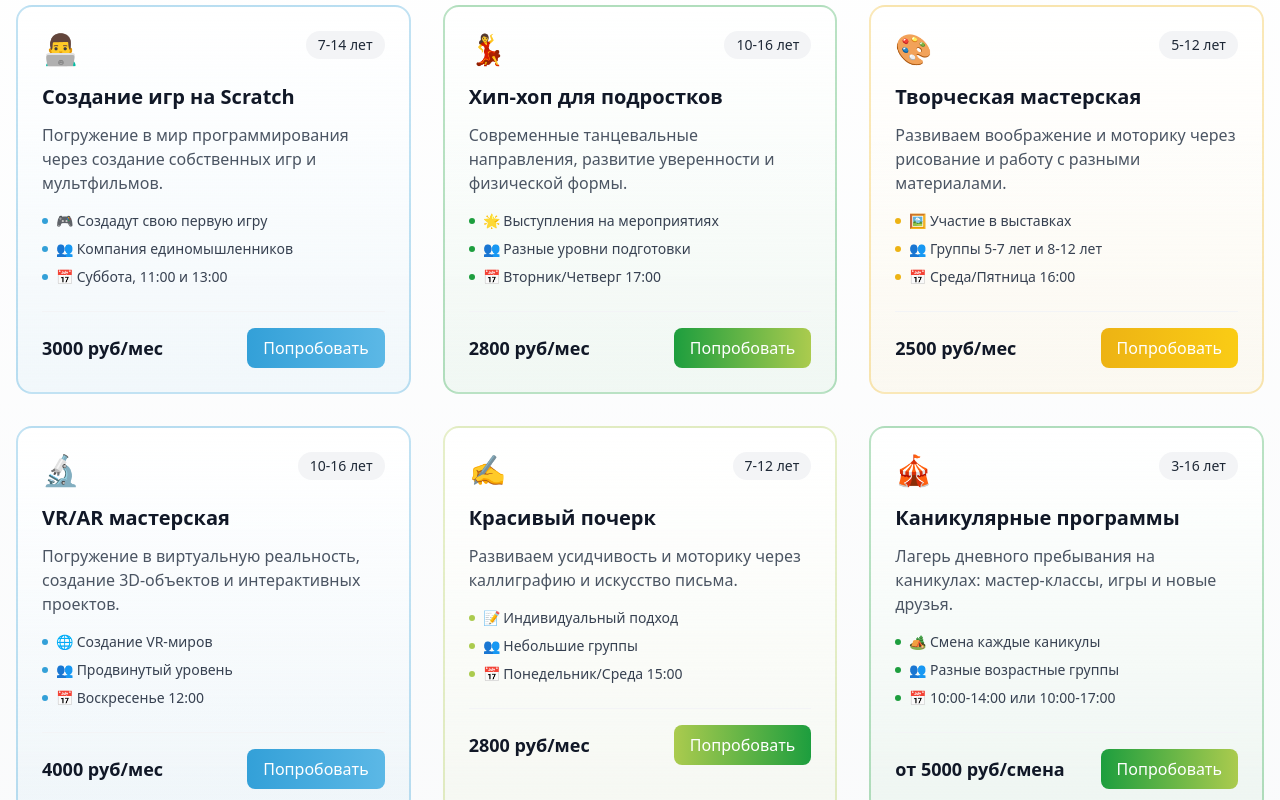
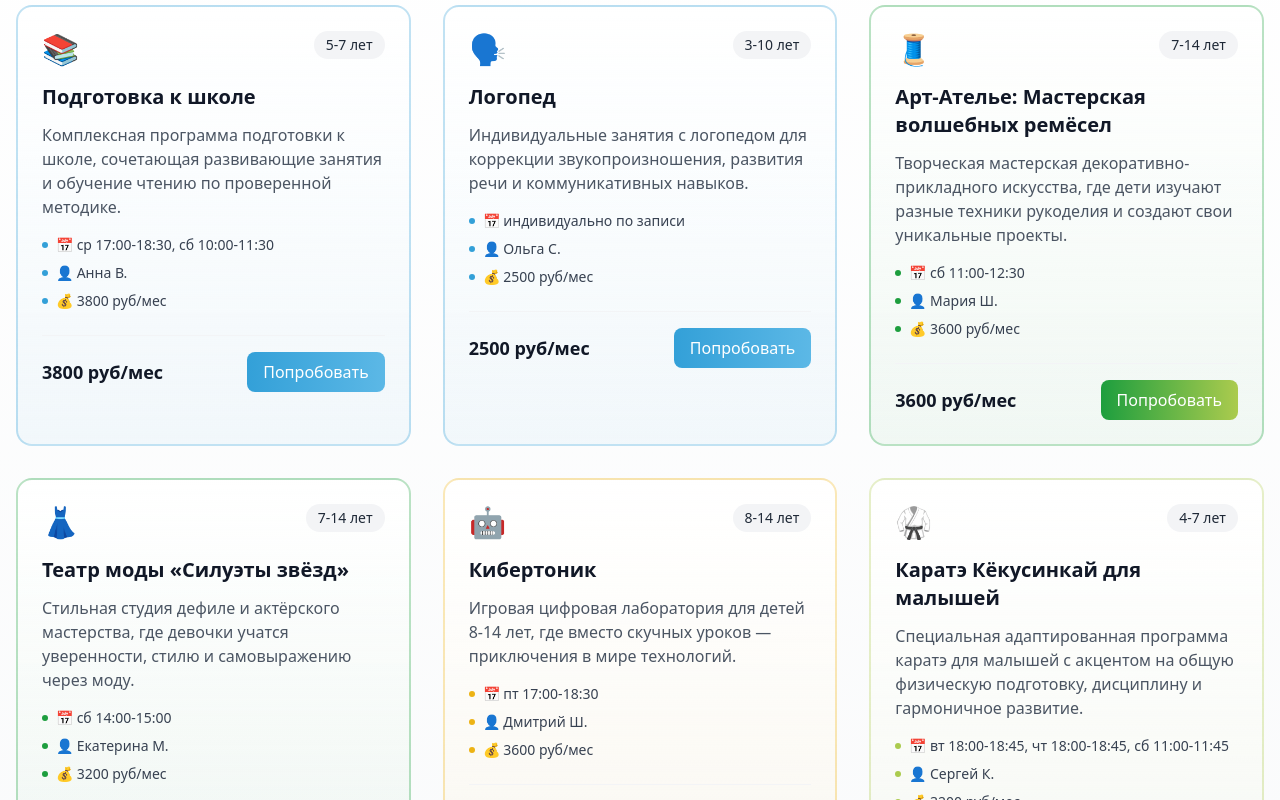
Before and after one commit to mirkato/clubveterok, a React (Vite) app: page / in a window 1280 px wide. Shown: the part 1660-2460 px from the top of the page. Built offline with nearby package versions, Linux system fonts and the light colour scheme.

Commit message:
Обновление компонента Programs для использования данных из programs-datas.ts и корректного отображения ТОП программ в заданном порядке

```diff
--- a/src/components/sections/Programs.tsx
+++ b/src/components/sections/Programs.tsx
@@ -1,63 +1,62 @@
 import React from 'react';
 import { Link } from 'react-router-dom';
+import { topPrograms } from '../../data/programs-datas';
+import type { Program } from '../../types/program-types';
+
+// Функция для преобразования heroBgColor в цветовую схему
+const getColorScheme = (heroBgColor: string) => {
+  switch (heroBgColor) {
+    case 'brand-blue':
+      return 'blue';
+    case 'brand-green':
+      return 'green';
+    case 'brand-orange':
+      return 'orange';
+    case 'brand-lightgreen':
+      return 'lightgreen';
+    default:
+      return 'blue';
+  }
+};
+
+// Функция для получения эмодзи по ID программы
+const getEmojiForProgram = (programId: string) => {
+  const emojiMap: Record<string, string> = {
+    'scratch': '👨‍💻',
+    'hip-hop': '💃',
+    'art-workshop': '🎨',
+    'vr-ar': '🔬',
+    'clean-writing': '✍️',
+    'holiday-programs': '🎪',
+    'school-prep': '📚',
+    'calligraphy': '✍️',
+    'functional-reading': '📖',
+    'logoped': '🗣️',
+    'art-atelier': '🧵',
+    'magic-brush': '🖌️',
+    'melody-canvas': '🎨',
+    'fashion-theater': '👗',
+    'cybertonic': '🤖',
+    'karate-kids': '🥋'
+  };
+  return emojiMap[programId] || '🌟';
+};
 
 const Programs: React.FC = () => {
-  const programs = [
-    {
-      icon: '👨‍💻',
-      title: 'Создание игр на Scratch',
-      age: '7-14 лет',
-      description: 'Погружение в мир программирования через создание собственных игр и мультфильмов.',
-      details: ['🎮 Создадут свою первую игру', '👥 Компания единомышленников', '📅 Суббота, 11:00 и 13:00'],
-      price: '3000 руб/мес',
-      color: 'blue' // IT - голубой
-    },
-    {
-      icon: '💃',
-      title: 'Хип-хоп для подростков',
-      age: '10-16 лет',
-      description: 'Современные танцевальные направления, развитие уверенности и физической формы.',
-      details: ['🌟 Выступления на мероприятиях', '👥 Разные уровни подготовки', '📅 Вторник/Четверг 17:00'],
-      price: '2800 руб/мес',
-      color: 'green' // Спорт - зеленый
-    },
-    {
-      icon: '🎨',
-      title: 'Творческая мастерская',
-      age: '5-12 лет',
-      description: 'Развиваем воображение и моторику через рисование и работу с разными материалами.',
-      details: ['🖼️ Участие в выставках', '👥 Группы 5-7 лет и 8-12 лет', '📅 Среда/Пятница 16:00'],
-      price: '2500 руб/мес',
-      color: 'orange' // Творчество - оранжевый
-    },
-    {
-      icon: '🔬',
-      title: 'VR/AR мастерская',
-      age: '10-16 лет',
-      description: 'Погружение в виртуальную реальность, создание 3D-объектов и интерактивных проектов.',
-      details: ['🌐 Создание VR-миров', '👥 Продвинутый уровень', '📅 Воскресенье 12:00'],
-      price: '4000 руб/мес',
-      color: 'blue' // Технологии - голубой
-    },
-    {
-      icon: '✍️',
-      title: 'Красивый почерк',
-      age: '7-12 лет',
-      description: 'Развиваем усидчивость и моторику через каллиграфию и искусство письма.',
-      details: ['📝 Индивидуальный подход', '👥 Небольшие группы', '📅 Понедельник/Среда 15:00'],
-      price: '2800 руб/мес',
-      color: 'lightgreen' // Развитие - светлозеленый
-    },
-    {
-      icon: '🎪',
-      title: 'Каникулярные программы',
-      age: '3-16 лет',
-      description: 'Лагерь дневного пребывания на каникулах: мастер-классы, игры и новые друзья.',
-      details: ['🏕️ Смена каждые каникулы', '👥 Разные возрастные группы', '📅 10:00-14:00 или 10:00-17:00'],
-      price: 'от 5000 руб/смена',
-      color: 'green' // Развлечения - зеленый
-    }
-  ];
+  // Преобразуем данные из нового формата в формат, используемый в компоненте
+  const programs = topPrograms.map((program: Program) => ({
+    icon: getEmojiForProgram(program.id),
+    title: program.title,
+    age: program.ageGroup,
+    description: program.description,
+    details: [
+      `📅 ${program.schedule}`,
+      `👤 ${program.mentor}`,
+      `💰 ${program.price} руб/мес`
+    ],
+    price: `${program.price} руб/мес`,
+    color: program.pageData ? getColorScheme(program.pageData.heroBgColor) : 'blue'
+  }));
 
   const colorClasses = {
     blue: 'border-brand-blue/30 hover:border-brand-blue bg-gradient-to-b from-white to-brand-blue/5',
--- a/src/data/programs-datas.ts
+++ b/src/data/programs-datas.ts
@@ -1728,6 +1728,6 @@ export const getProgramsByCategory = (categoryId: string): Program[] => {
 // Для главной страницы - ТОП активностей
 export const topPrograms = programCategories
   .flatMap(cat => cat.programs)
-  .filter(program => ['scratch', 'hip-hop', 'school-prep', 'clean-writing', 'drawing', 'fashion-theater']
+  .filter(program => ['school-prep', 'art-atelier', 'cybertonic', 'logoped', 'fashion-theater', 'karate-kids']
     .includes(program.id))
   .slice(0, 6);
```
